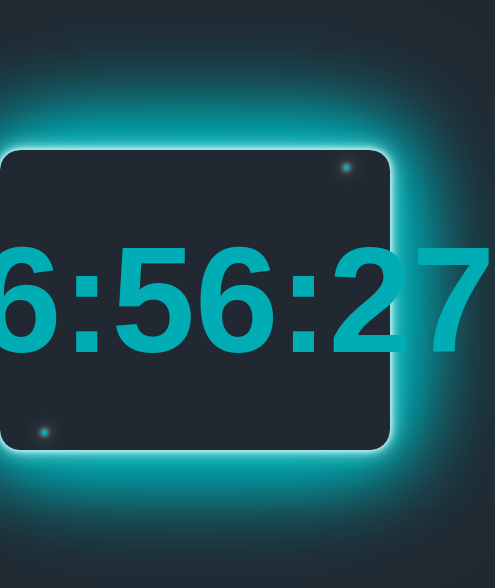
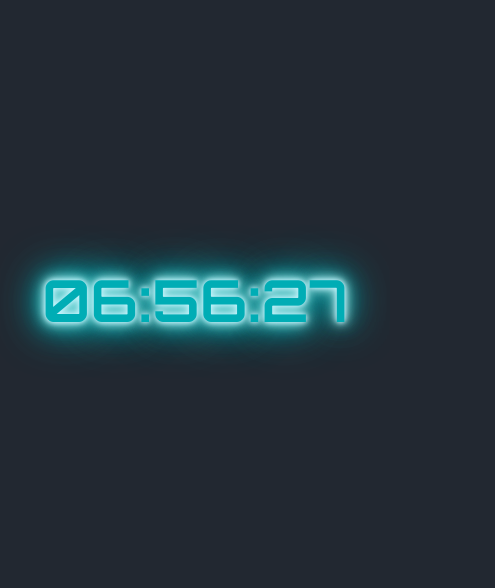
Before and after one commit to MarinaPrivalova/clockJS, a plain HTML site: page index.html in a window 390 px wide. Shown: the whole page, 495 px wide, since content can reach past the window. Drawn offline with Linux system fonts and the light colour scheme.

Commit message:
style, fix: font

```diff
--- a/fonts/fonts.css
+++ b/fonts/fonts.css
@@ -3,5 +3,6 @@
   font-style: normal;
   font-weight: 700;
   font-display: swap;
-  src: url(./Orbitron-Bold.ttf) format("ttf");
+  src: url(./Orbitron-Bold.woff) format("woff"),
+  src: url(./Orbitron-Bold.woff2) format("woff2");
 }
--- a/index.css
+++ b/index.css
@@ -1,14 +1,15 @@
+@import url(./vendor/normalize.css);
 @import url(./fonts/fonts.css);
-@import url(./vendor/normalize.css);
 
 .page {
   background-color: #222831;
+  font-family: "Orbitron", sans-serif;
   max-width: 1440px;
   min-width: 320px;
+  margin: auto;
 }
 
 .clock {
-  /* border: 2px solid #393e46; */
   max-width: 720px;
   width: 100%;
   margin: 150px auto;
@@ -17,21 +18,15 @@
   display: flex;
   justify-content: center;
   align-items: center;
-  box-shadow: 0 0 5px #c7f5fe, 0 0 10px #c7f5fe, 0 0 20px #a9eee6,
-    0 0 40px #00adb5, 0 0 80px #00adb5, 0 0 90px #00adb5, 0 0 100px #00adb5,
-    0 0 150px #00adb5;
-    /*animation: changeBg 5s infinite alternate linear;*/
 }
 
 .clock__figure {
   color: #00adb5;
-  font-size: 150px;
-  font-family: "Orbitron", sans-serif;
+  font-size: 120px;
   font-weight: 700;
   margin: 0;
- /*  text-shadow: 0 0 5px #c7f5fe, 0 0 10px #c7f5fe, 0 0 20px #a9eee6,
-    0 0 40px #00adb5, 0 0 80px #00adb5, 0 0 90px #00adb5, 0 0 100px #00adb5,
-    0 0 150px #00adb5; */
+  text-shadow: 0 0 5px #c7f5fe, 0 0 10px #c7f5fe, 0 0 15px #a9eee6,
+    0 0 20px #00adb5, 0 0 30px #00adb5, 0 0 40px #00adb5, 0 0 50px #00adb5;
 }
 
 .inside {
@@ -49,9 +44,8 @@
   height: 5px;
   position: absolute;
   border-radius: 4px;
-  box-shadow: 0 0 5px #c7f5fe, 0 0 10px #c7f5fe, 0 0 20px #a9eee6,
-    0 0 40px #00adb5, 0 0 80px #00adb5, 0 0 90px #00adb5, 0 0 100px #00adb5,
-    0 0 150px #00adb5;
+  box-shadow: 0 0 2px #c7f5fe, 0 0 4px #a9eee6,
+    0 0 6px #00adb5, 0 0 8px #00adb5, 0 0 10px #00adb5;
 }
 
 .inside__spinner_top {
@@ -65,24 +59,6 @@
   right: 0;
   animation: changePosRev 10s linear alternate infinite;
 }
-
-/* @keyframes changeBg {
-  0% {
-    background-color: #485c64;
-  }
-  25% {
-    background-color: #444c54;
-  }
-  50% {
-    background-color: #343c3c;
-  }
-  75% {
-    background-color: #18242c;
-  }
-  100% {
-    background-color: #222831;
-  }
-} */
 
 @keyframes changePos {
   from {
@@ -103,3 +79,27 @@
     transform: translateX(-648px) translateY(0px);
   }
 }
+
+@media screen and (max-width: 680px) {
+  .clock__figure {
+    font-size: 90px;
+  }
+}
+
+@media screen and (max-width: 650px) {
+  .inside__spinner {
+    display: none;
+  }
+}
+
+@media screen and (max-width: 500px) {
+  .clock__figure {
+    font-size: 58px;
+  }
+}
+
+@media screen and (max-width: 500px) {
+  .clock {
+    max-width: 300px;
+  }
+}
```
Also changed, not shown: fonts/Orbitron-Bold.ttf (deleted), fonts/Orbitron-Bold.woff (added), fonts/Orbitron-Bold.woff2 (added).
